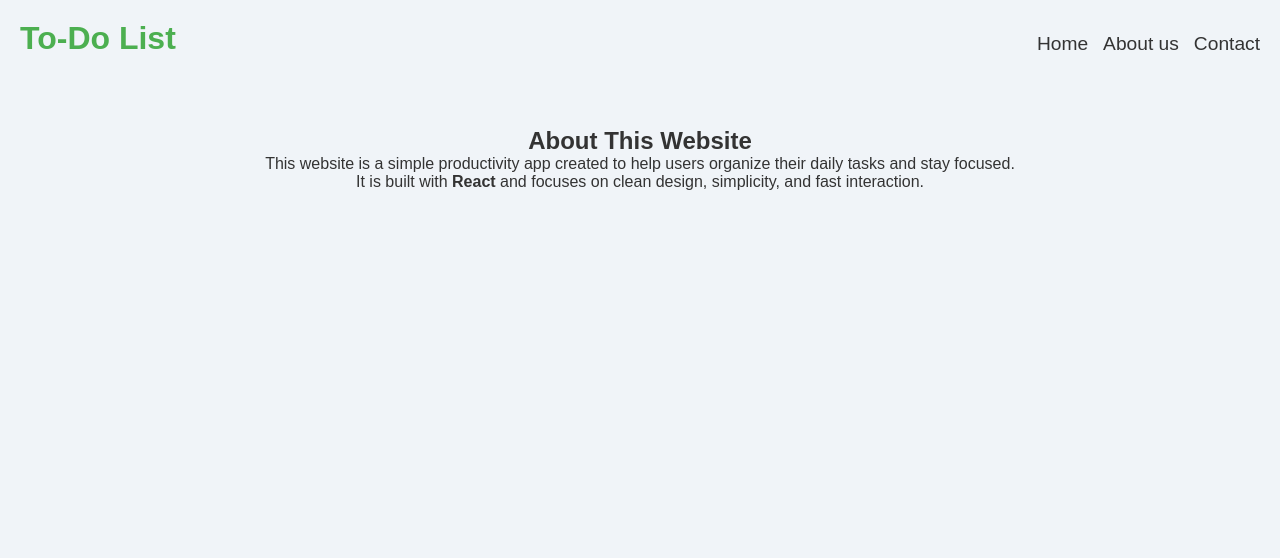
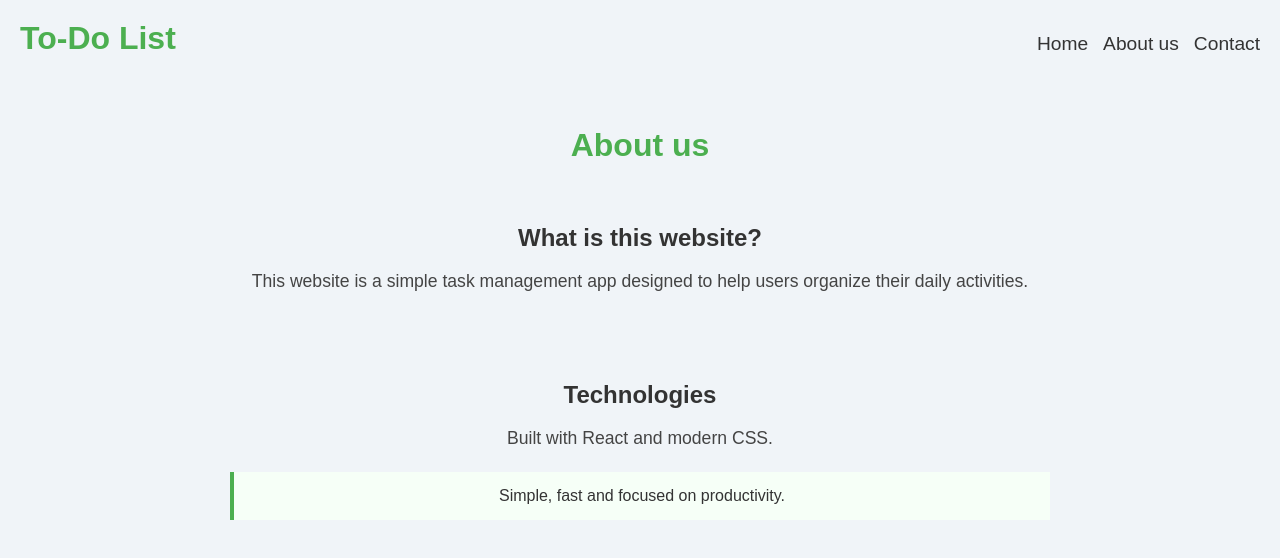
Before and after one commit to Anatoli33/To-Do-App, a React (Vite) app in the folder to-do-app/: page /about in a window 1280 px wide. Shown: the top 558 px of the page. Built offline with nearby package versions, Linux system fonts and the light colour scheme; the HTML template or start-up script is replaced by a standard one.

Commit message:
About CSS

```diff
--- a/to-do-app/src/About.jsx
+++ b/to-do-app/src/About.jsx
@@ -1,17 +1,27 @@
+import "./about.css";
 
 const About = () => {
   return (
-    <section className="about">
-      <h2>About This Website</h2>
-      <p>
-        This website is a simple productivity app created to help users organize
-        their daily tasks and stay focused.
-      </p>
-      <p>
-        It is built with <strong>React</strong> and focuses on clean design,
-        simplicity, and fast interaction.
-      </p>
-    </section>
+    <div className="about">
+      <h1>About us</h1>
+
+      <section>
+        <h2>What is this website?</h2>
+        <p>
+          This website is a simple task management app designed to help users
+          organize their daily activities.
+        </p>
+      </section>
+
+      <section>
+        <h2>Technologies</h2>
+        <p>Built with React and modern CSS.</p>
+
+        <div className="highlight">
+          Simple, fast and focused on productivity.
+        </div>
+      </section>
+    </div>
   );
 };
 
--- /dev/null
+++ b/to-do-app/src/about.css
@@ -0,0 +1,34 @@
+.about {
+  max-width: 900px;
+  margin: 40px auto;
+  padding: 20px;
+}
+
+.about h1 {
+  text-align: center;
+  margin-bottom: 30px;
+  color: #4CAF50;
+}
+
+.about section {
+  margin-bottom: 40px;
+}
+
+.about h2 {
+  margin-bottom: 15px;
+  color: #333;
+}
+
+.about p {
+  margin: 6px 0;
+  font-size: 1.1rem;
+  line-height: 1.6;
+  color: #444;
+}
+
+.about .highlight {
+  margin-top: 20px;
+  padding: 15px;
+  border-left: 4px solid #4CAF50;
+  background-color: #f6fff7;
+}
```
